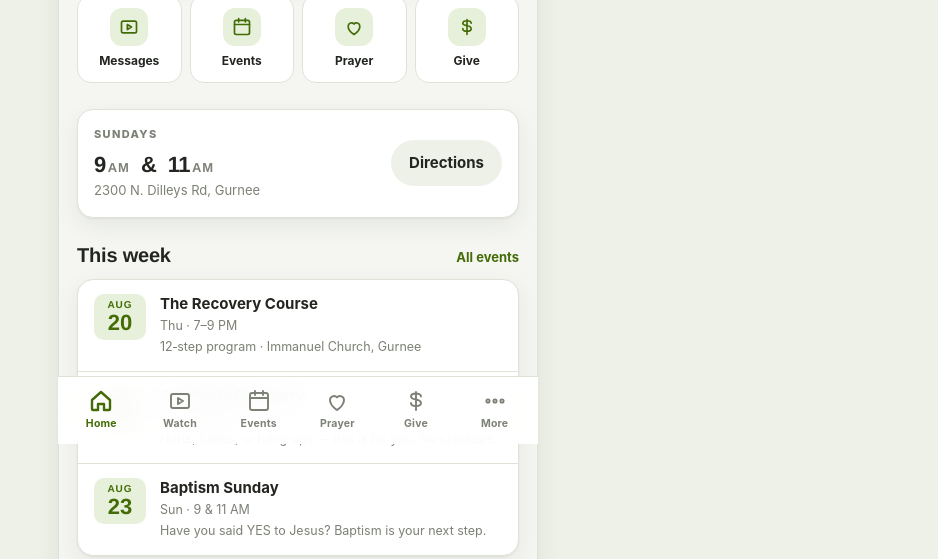
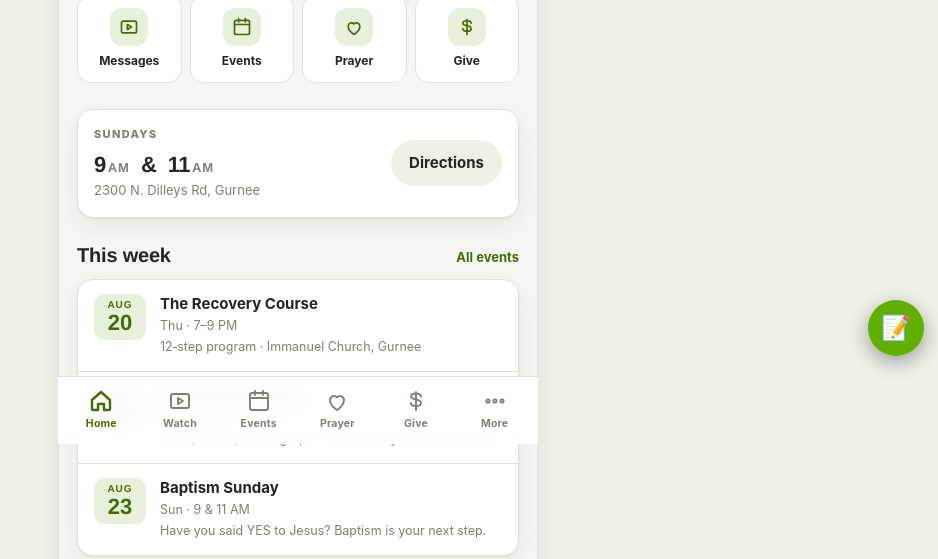
Before and after one commit to JerryWins1/immanuel-app, a plain HTML site: page index.html in a window 1280 px wide. Shown: the part 356-915 px from the top of the page, without its empty margins (342-1280 px from the left). Drawn offline with Linux system fonts and the light colour scheme.

Commit message:
Sermon Notes v1 — current series slides + personal notes

```diff
--- a/index.html
+++ b/index.html
@@ -568,3 +568,41 @@ $("#install-x").addEventListener("click",()=>{$("#install-tip").style.display="n
 
 renderMessages(); renderEvents(); renderPrayers();
 </script>
+
+<!-- ===== Sermon Notes v1 (2026-09-01, Daraja Studio) — the screen, in your pocket ===== -->
+<script>
+(function(){
+var NOTES = {
+  series:"Direct Line", title:"Persistent Prayer", who:"Joe Boerman", date:"August 30",
+  ref:"Luke 18:1–8", vid:"u9XnGO5gWsQ",
+  slides:[
+    {h:"The parable", pts:["A widow who would not quit — and a judge who finally listened (Luke 18:1–8)","Jesus told it “so they would always pray and not give up” (v.1)"]},
+    {h:"Persistent ≠ pestering", pts:["God is not the reluctant judge — the parable argues from lesser to greater","If an unjust judge answers persistence, how much more a loving Father"]},
+    {h:"Why keep praying?", pts:["Persistence changes US — it shapes what we actually want","Delay is not denial","“Will He find faith on the earth?” — the real question is ours (v.8)"]},
+    {h:"This week", pts:["Pick ONE prayer you had quietly given up on","Bring it back every day this week","Tell one person you’re praying — let them ask you about it"]}
+  ]
+};
+var KEY='imm_sermon_notes_me';
+var btn=document.createElement('button');
+btn.id='sermonNotesBtn'; btn.textContent='📝'; btn.title='Sermon notes — this week’s message';
+btn.style.cssText='position:fixed;right:14px;bottom:calc(88px + env(safe-area-inset-bottom));z-index:9990;width:56px;height:56px;border-radius:50%;border:none;background:#61b000;color:#fff;font-size:24px;box-shadow:0 6px 20px rgba(0,0,0,.35);cursor:pointer';
+document.body.appendChild(btn);
+var ov=document.createElement('div');
+ov.style.cssText='display:none;position:fixed;inset:0;z-index:9995;background:rgba(12,14,12,.72);align-items:flex-end;justify-content:center;';
+var saved=''; try{ saved=localStorage.getItem(KEY)||''; }catch(e){}
+ov.innerHTML='<div id="snCard" style="background:#fff;color:#22261f;width:100%;max-width:560px;max-height:88vh;border-radius:18px 18px 0 0;overflow:auto;padding:20px 18px calc(20px + env(safe-area-inset-bottom));font-family:-apple-system,sans-serif">'
+ +'<div style="display:flex;justify-content:space-between;align-items:center;margin-bottom:4px"><div style="font-size:12px;font-weight:800;letter-spacing:.06em;color:#61b000">CURRENT SERIES · '+NOTES.series.toUpperCase()+'</div><button id="snClose" style="border:none;background:none;font-size:22px;cursor:pointer;color:#888">✕</button></div>'
+ +'<h2 style="margin:2px 0 2px;font-size:22px">📝 '+NOTES.title+'</h2>'
+ +'<div style="font-size:13px;color:#6d675d;margin-bottom:12px">'+NOTES.ref+' · '+NOTES.who+' · '+NOTES.date+' · <a href="https://www.youtube.com/watch?v='+NOTES.vid+'" target="_blank" style="color:#61b000;font-weight:700">▶ watch</a></div>'
+ +NOTES.slides.map(function(sl){ return '<div style="border-left:3px solid #61b000;background:#f4f6f0;border-radius:0 10px 10px 0;padding:10px 12px;margin-bottom:10px"><b style="font-size:14.5px">'+sl.h+'</b><ul style="margin:6px 0 0;padding-left:18px;font-size:14px;line-height:1.55">'+sl.pts.map(function(p){return '<li style="margin-bottom:4px">'+p+'</li>';}).join('')+'</ul></div>'; }).join('')
+ +'<div style="margin-top:14px"><b style="font-size:14px">✍️ My notes</b><textarea id="snMine" placeholder="What stood out to you… (stays on your phone)" style="width:100%;min-height:90px;margin-top:6px;font:inherit;font-size:14px;padding:10px;border:1px solid #d8d4c8;border-radius:10px;box-sizing:border-box"></textarea></div>'
+ +'<p style="font-size:11.5px;color:#948c7e;margin:10px 0 0;text-align:center">No more photographing the screen — the slides are right here. 😊</p>'
+ +'</div>';
+document.body.appendChild(ov);
+btn.onclick=function(){ ov.style.display='flex'; };
+ov.addEventListener('click',function(e){ if(e.target===ov) ov.style.display='none'; });
+ov.querySelector('#snClose').onclick=function(){ ov.style.display='none'; };
+var ta=ov.querySelector('#snMine'); ta.value=saved;
+ta.addEventListener('input',function(){ try{ localStorage.setItem(KEY,ta.value); }catch(e){} });
+})();
+</script>
```
